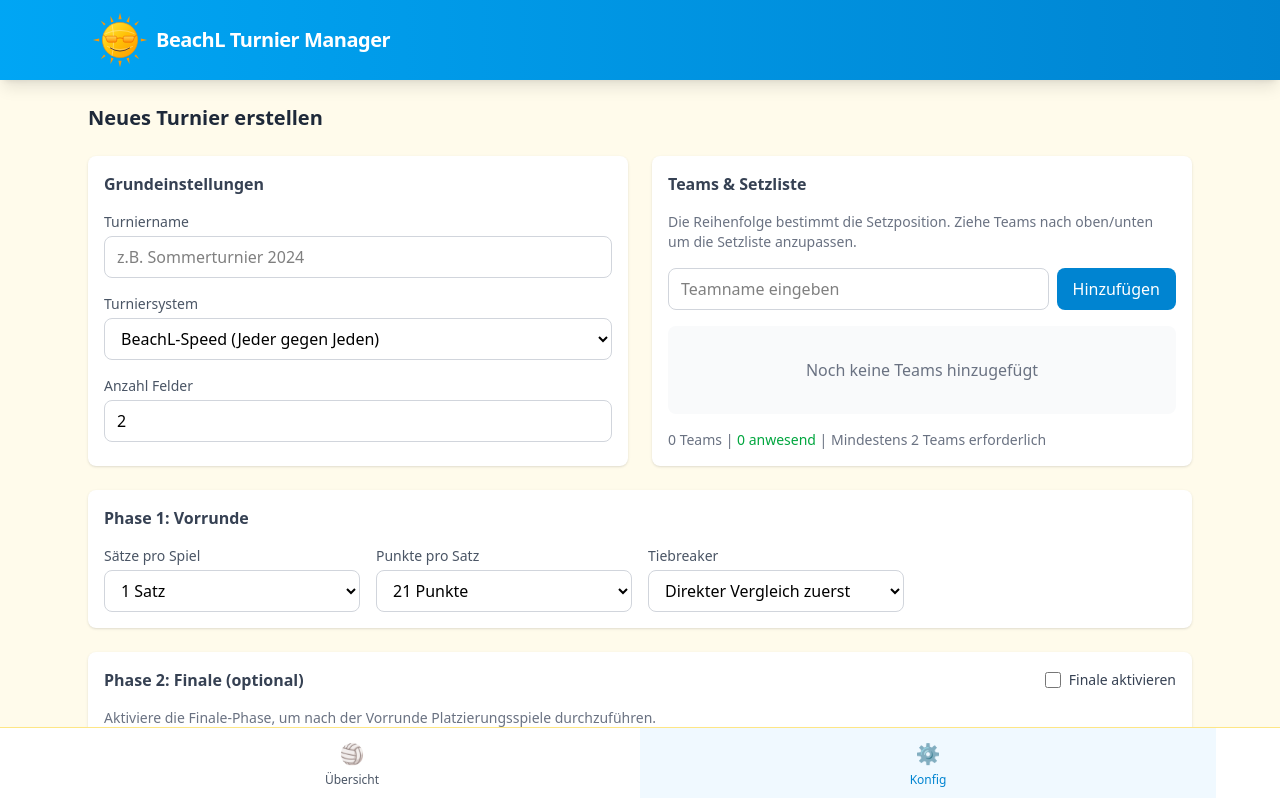
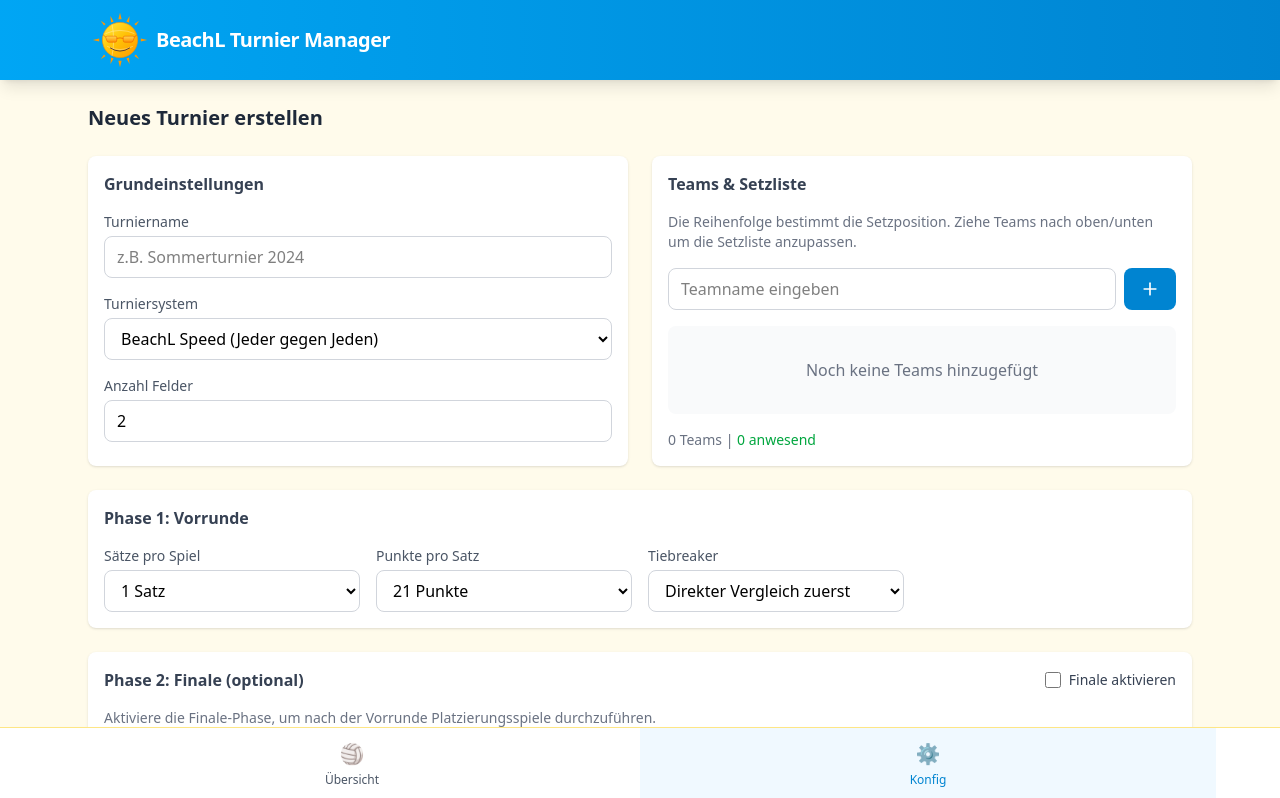
Before and after one commit to HaupChris/Beachl-Turnier, a React (Vite) app: page /configure in a window 1280 px wide. Shown: the top 798 px of the page. Built offline with nearby package versions, Linux system fonts and the light colour scheme.

Commit message:
ui polish

```diff
--- a/package.json
+++ b/package.json
@@ -18,6 +18,7 @@
     "test:ui": "vitest --ui"
   },
   "dependencies": {
+    "lucide-react": "^0.562.0",
     "react": "^19.2.0",
     "react-dom": "^19.2.0",
     "react-router-dom": "^7.10.1",
--- a/src/components/ConfigureBasicSettings.tsx
+++ b/src/components/ConfigureBasicSettings.tsx
@@ -19,6 +19,22 @@ export function ConfigureBasicSettings({
   onNumberOfCourtsInputChange,
   numberOfCourts,
 }: ConfigureBasicSettingsProps) {
+
+  const getSystemDescription = () => {
+    if (system == "swiss"){
+      return "Teams mit ähnlicher Punktzahl spielen gegeneinander."
+    }
+    if (system == "group-phase"){
+      return "Gruppenphase, dann K.O.-Phase mit Zwischenrunde. Gruppenletzte scheiden aus."
+    }
+    if (system == "beachl-all-placements"){
+      return "Alle Plätze 1–N werden in einem vollständigen Platzierungsbaum ausgespielt."
+    }
+    if (system == "beachl-short-main"){
+      return "Verkürzte Hauptrunde: Top-Seeds haben Byes, separate Teilbäume für Platzierungsbereiche."
+    }
+  }
+
   return (
     <div className="bg-white rounded-lg p-4 shadow-sm space-y-4">
       <h3 className="font-semibold text-gray-700">Grundeinstellungen</h3>
@@ -45,32 +61,19 @@ export function ConfigureBasicSettings({
           onChange={e => onSystemChange(e.target.value as TournamentSystem)}
           className="w-full px-3 py-2 border border-gray-300 rounded-lg focus:ring-2 focus:ring-sky-500 focus:border-sky-500"
         >
-          <option value="round-robin">BeachL-Speed (Jeder gegen Jeden)</option>
-          <option value="swiss">BeachL-Speed (Schweizer System)</option>
-          <option value="group-phase">BeachL-SSVB (Gruppenphase + Single Out)</option>
-          <option value="beachl-all-placements">BeachL-All-Platzierungen (Gruppenphase + Baum)</option>
-          <option value="beachl-short-main">BeachL-Kurze-Hauptrunde (Gruppenphase + Baum)</option>
+          <option value="round-robin">BeachL Speed (Jeder gegen Jeden)</option>
+          <option value="swiss">BeachL Speed (Schweizer System)</option>
+          <option value="beachl-all-placements">BeachL Alle Platzierungen (Gruppenphase + Baum)</option>
+          <option value="beachl-short-main">BeachL Kurze Hauptrunde (Gruppenphase + Baum)</option>
+          <option value="group-phase">SSVB (Gruppenphase + Single Out)</option>
+          <option value="group-phase" disabled={true}>SSVB (Double Out) (to be done)</option>
+
         </select>
-        {system === 'swiss' && (
-          <p className="text-xs text-gray-500 mt-1">
-            Teams mit ähnlicher Punktzahl spielen gegeneinander.
+
+          <p className="text-sm text-gray-500 mt-1">
+            {getSystemDescription()}
           </p>
-        )}
-        {system === 'group-phase' && (
-          <p className="text-xs text-gray-500 mt-1">
-            Gruppenphase, dann K.O.-Phase mit Zwischenrunde. Gruppenletzte scheiden aus.
-          </p>
-        )}
-        {system === 'beachl-all-placements' && (
-          <p className="text-xs text-gray-500 mt-1">
-            Alle Plätze 1–N werden in einem vollständigen Platzierungsbaum ausgespielt.
-          </p>
-        )}
-        {system === 'beachl-short-main' && (
-          <p className="text-xs text-gray-500 mt-1">
-            Verkürzte Hauptrunde: Top-Seeds haben Byes, separate Teilbäume für Platzierungsbereiche.
-          </p>
-        )}
+
       </div>
 
       <div>
--- a/src/components/TeamsList.tsx
+++ b/src/components/TeamsList.tsx
@@ -1,4 +1,5 @@
-import type { Team, TournamentSystem } from '../types/tournament';
+import type {Team, TournamentSystem} from '../types/tournament';
+import {Plus, ChevronUp, ChevronDown, X} from 'lucide-react';
 
 interface TeamsListProps {
     teams: Team[];
@@ -21,9 +22,7 @@ export function TeamsList({
                               onRemoveTeam,
                               onMoveTeam,
                               onUpdateTeamName,
-  onTogglePresent,
-  system,
-  numberOfRounds,
+                              onTogglePresent
                           }: TeamsListProps) {
     const handleKeyDown = (e: React.KeyboardEvent<HTMLInputElement>) => {
         if (e.key === 'Enter') {
@@ -52,7 +51,7 @@ export function TeamsList({
                     onClick={onAddTeam}
                     className="px-4 py-2 bg-sky-600 text-white rounded-lg font-medium hover:bg-sky-700 transition-colors"
                 >
-          Hinzufügen
+                    <Plus className="w-5 h-5" />
                 </button>
             </div>
 
@@ -69,7 +68,8 @@ export function TeamsList({
                                 team.isPresent ? 'bg-green-50' : 'bg-gray-50'
                             }`}
                         >
-              <span className="w-8 h-8 flex items-center justify-center bg-sky-100 text-sky-700 rounded-full text-sm font-bold">
+              <span
+                  className="w-8 h-8 flex items-center justify-center bg-sky-100 text-sky-700 rounded-full text-sm font-bold">
                 {team.seedPosition}
               </span>
                             <button
@@ -95,20 +95,20 @@ export function TeamsList({
                                     disabled={index === 0}
                                     className="p-1 text-gray-500 hover:text-sky-600 disabled:opacity-30"
                                 >
-                  ▲
+                                    <ChevronUp className="w-4 h-4" />
                                 </button>
                                 <button
                                     onClick={() => onMoveTeam(index, 'down')}
                                     disabled={index === teams.length - 1}
                                     className="p-1 text-gray-500 hover:text-sky-600 disabled:opacity-30"
                                 >
-                  ▼
+                                    <ChevronDown className="w-4 h-4" />
                                 </button>
                                 <button
                                     onClick={() => onRemoveTeam(team.id)}
                                     className="p-1 text-red-500 hover:text-red-700"
                                 >
-                  ✕
+                                    <X className="w-4 h-4" />
                                 </button>
                             </div>
                         </div>
@@ -118,15 +118,10 @@ export function TeamsList({
 
             <p className="text-sm text-gray-500">
                 {teams.length} Team{teams.length !== 1 ? 's' : ''} |{' '}
-        <span className={teams.filter(t => t.isPresent).length === teams.length ? 'text-green-600 font-medium' : 'text-amber-600'}>
+                <span
+                    className={teams.filter(t => t.isPresent).length === teams.length ? 'text-green-600 font-medium' : 'text-amber-600'}>
           {teams.filter(t => t.isPresent).length} anwesend
         </span>
-        {' '}|{' '}
-        {teams.length > 1
-          ? system === 'swiss'
-            ? `${Math.floor(teams.length / 2) * numberOfRounds} Spiele bei ${numberOfRounds} Runden`
-            : `${(teams.length * (teams.length - 1)) / 2} Spiele bei Jeder-gegen-Jeden`
-          : 'Mindestens 2 Teams erforderlich'}
             </p>
         </div>
     );
```
Also changed, not shown: 1 other file (tests, documents, lock files or other folders). Lines whose indentation alone changed are shown as unchanged.
